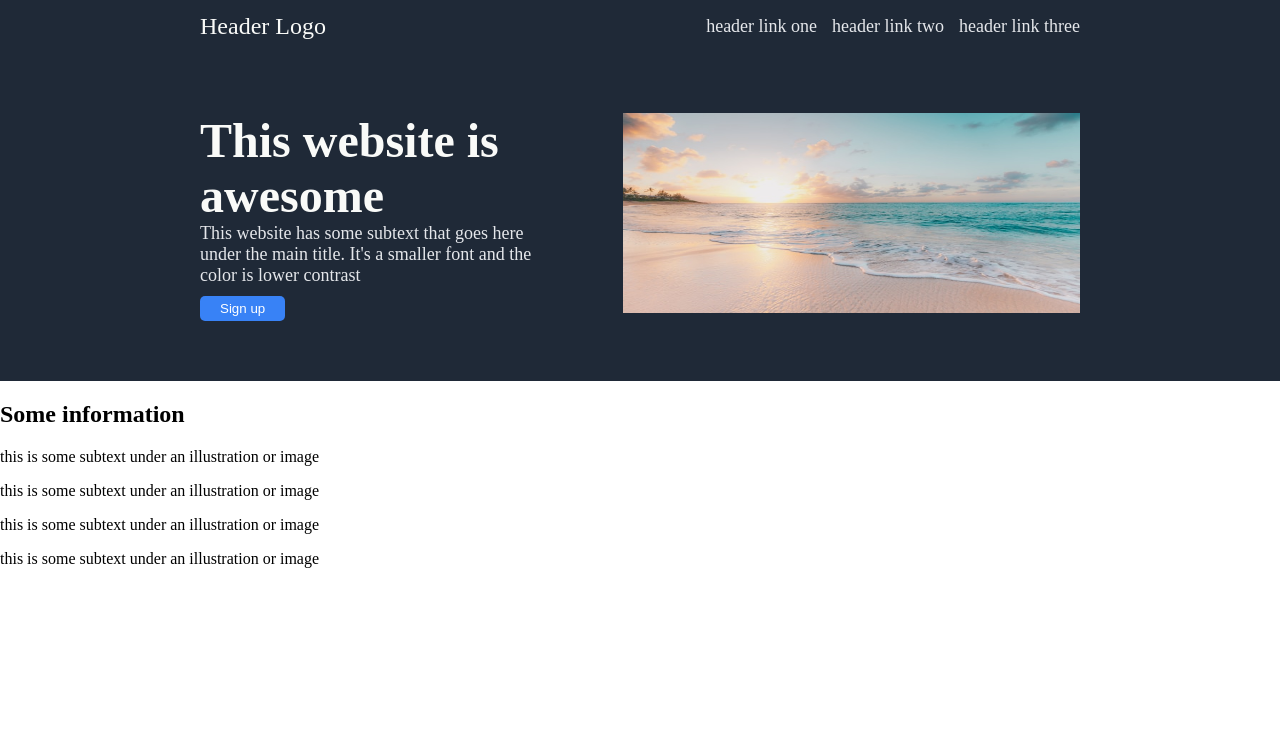
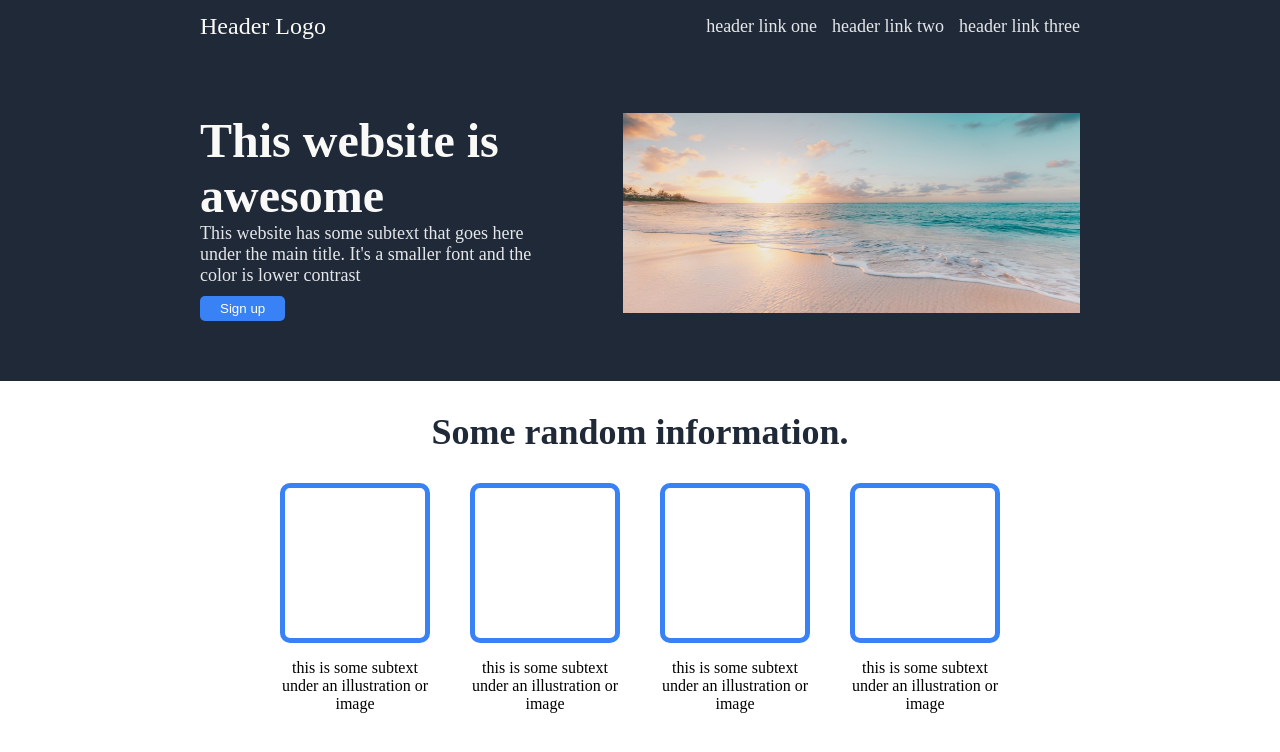
Before and after one commit to alexb131/odin-landing-page, a plain HTML site: page index.html in a window 1280 px wide. Drawn offline with Linux system fonts and the light colour scheme.

Commit message:
Style second section

```diff
--- a/index.html
+++ b/index.html
@@ -29,7 +29,7 @@
             </div>
         </div>
         <div class="second">
-            <h2>Some information</h2>
+            <h2>Some random information.</h2>
             <div class="items">
                 <div class="item">
                     <div></div>
--- a/styles.css
+++ b/styles.css
@@ -64,3 +64,37 @@ img {
     width: 1100px;
     height: 200px;
 }
+
+.second {
+    display: flex;
+    flex-direction: column;
+    align-items: center;
+    padding: 0 200px;
+    margin-bottom: 80px;
+}
+
+h2 {
+    font-size: 36px;
+    font-weight: bolder;
+    color: #1f2937;
+}
+
+.items {
+    display: flex;
+    justify-content: center;
+    gap: 40px;
+}
+
+.items p {
+    text-align: center;
+}
+
+.item {
+    width: 150px;
+}
+
+.item div {
+    height: 150px;
+    border: 5px solid #3882f6;
+    border-radius: 10px;
+}
```
